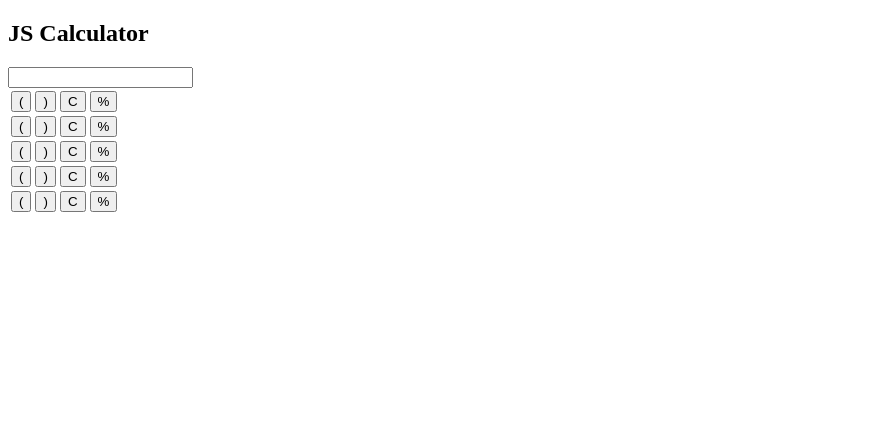
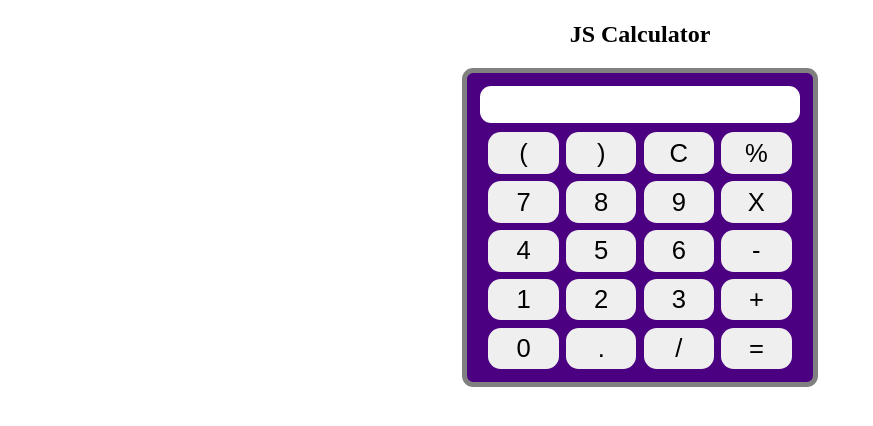
Before and after one commit to nafim96/calculator, a plain HTML site: page index.html in a window 1280 px wide. Shown: the whole page, without its empty margins (0-873 px from the left). Drawn offline with Linux system fonts and the light colour scheme.

Commit message:
JS Calculator

```diff
--- a/css/style.css
+++ b/css/style.css
@@ -0,0 +1,30 @@
+.container{
+   text-align: center;
+   margin-top: 1.3rem;
+}
+input{
+    font-size: 1.5rem;
+    border-radius: 0.7rem;
+    padding: 0.3rem;
+    border: none;
+    margin: 0.3rem;
+
+}
+table{
+    margin: auto;
+}
+.calculator{
+    display: inline-block;
+    border: 5px solid gray;
+    border-radius: 0.7rem;
+    padding: 0.5rem;
+    background-color: indigo;
+}
+button{
+    margin: 0.1rem;
+    width: 4.4rem;
+    height: 2.6rem;
+    border-radius: 0.8rem;
+    border: none;
+    font-size: 1.6rem;
+}
--- a/index.html
+++ b/index.html
@@ -13,8 +13,8 @@
     <main>
         <section>
             <div class="container">
+                <h1>JS Calculator</h1>
                 <div class="calculator">
-                    <h1>JS Calculator</h1>
                     <input type="text" name="screen" id="screen">
                     <table>
                         <tr>
@@ -24,28 +24,28 @@
                             <td><button>%</button></td>
                         </tr>
                         <tr>
-                            <td><button>(</button></td>
-                            <td><button>)</button></td>
-                            <td><button>C</button></td>
-                            <td><button>%</button></td>
+                            <td><button>7</button></td>
+                            <td><button>8</button></td>
+                            <td><button>9</button></td>
+                            <td><button>X</button></td>
                         </tr>
                         <tr>
-                            <td><button>(</button></td>
-                            <td><button>)</button></td>
-                            <td><button>C</button></td>
-                            <td><button>%</button></td>
+                            <td><button>4</button></td>
+                            <td><button>5</button></td>
+                            <td><button>6</button></td>
+                            <td><button>-</button></td>
                         </tr>
                         <tr>
-                            <td><button>(</button></td>
-                            <td><button>)</button></td>
-                            <td><button>C</button></td>
-                            <td><button>%</button></td>
+                            <td><button>1</button></td>
+                            <td><button>2</button></td>
+                            <td><button>3</button></td>
+                            <td><button>+</button></td>
                         </tr>
                         <tr>
-                            <td><button>(</button></td>
-                            <td><button>)</button></td>
-                            <td><button>C</button></td>
-                            <td><button>%</button></td>
+                            <td><button>0</button></td>
+                            <td><button>.</button></td>
+                            <td><button>/</button></td>
+                            <td><button>=</button></td>
                         </tr>
                     </table>
                 </div>
```
